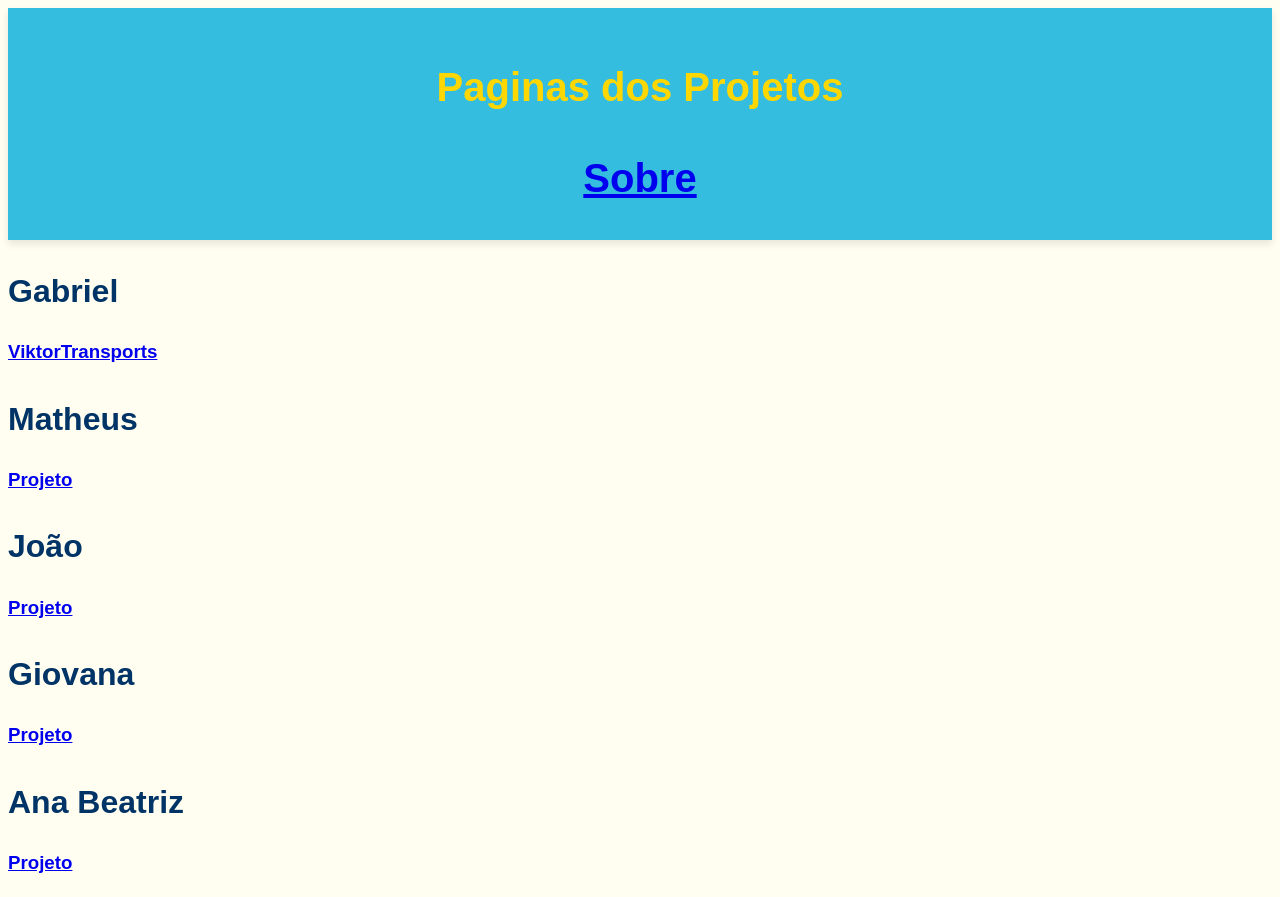
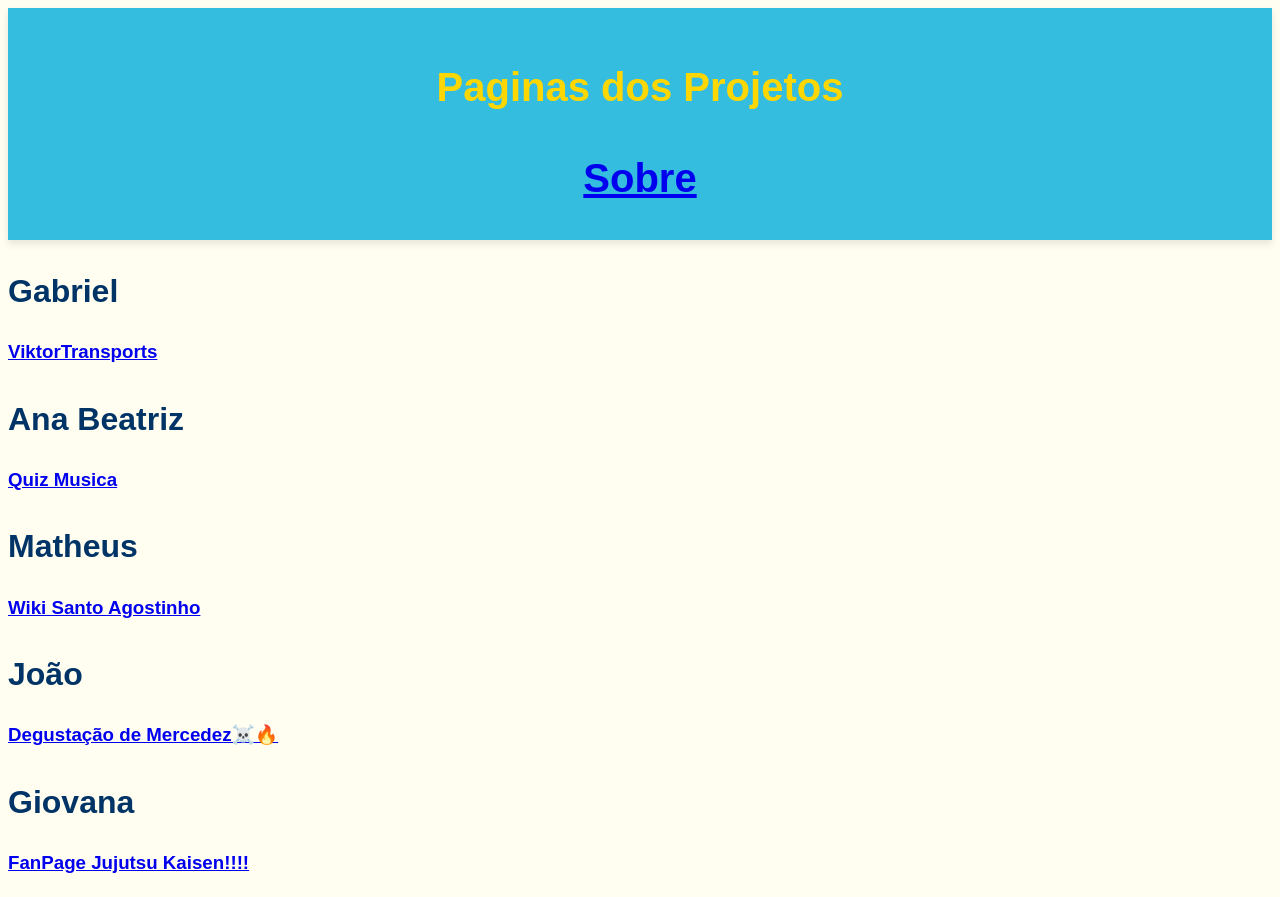
Before and after one commit to GaboBiroo/Primeiro-projeto-Css_Lobby-Sites, a plain HTML site: page Index.html in a window 1280 px wide. Drawn offline with Linux system fonts and the light colour scheme.

Commit message:
joão 2 omg

```diff
--- a/Index.html
+++ b/Index.html
@@ -24,17 +24,19 @@
                     <h2> Gabriel</h2>
                     <a href="../Paginas Individuais/Gabriel/ViktorTransportes/Main.html"><h3>ViktorTransports</h3></a>
 
+                    <h2> Ana Beatriz</h2>
+                    <a href="Paginas Individuais\Ana Beatriz\main.html"><h3>Quiz Musica</h3></a>
+
                     <H2>Matheus</H2>
-                    <a href="Matheus"><h3>Projeto</h3></a>
+                    <a href="Paginas Individuais/Matheus/agostinhoraiz.html"><h3>Wiki Santo Agostinho</h3></a>
 
                     <h2>João</h2>
-                    <a href="Joao"><h3>Projeto</h3></a>
+                    <a href="Paginas Individuais/João Daniel/index.html"><h3>Degustação de Mercedez☠️🔥</a>
 
                     <h2>Giovana</h2>
-                    <a href="Gi"><h3>Projeto</h3></a>
+                    <a href="Paginas Individuais/Gi/Index.html"><h3>FanPage Jujutsu Kaisen!!!!</h3></a>
 
-                    <h2> Ana Beatriz</h2>
-                    <a href="Bia"><h3>Projeto</h3></a>
+
                 </section>
         </main>
 
```
